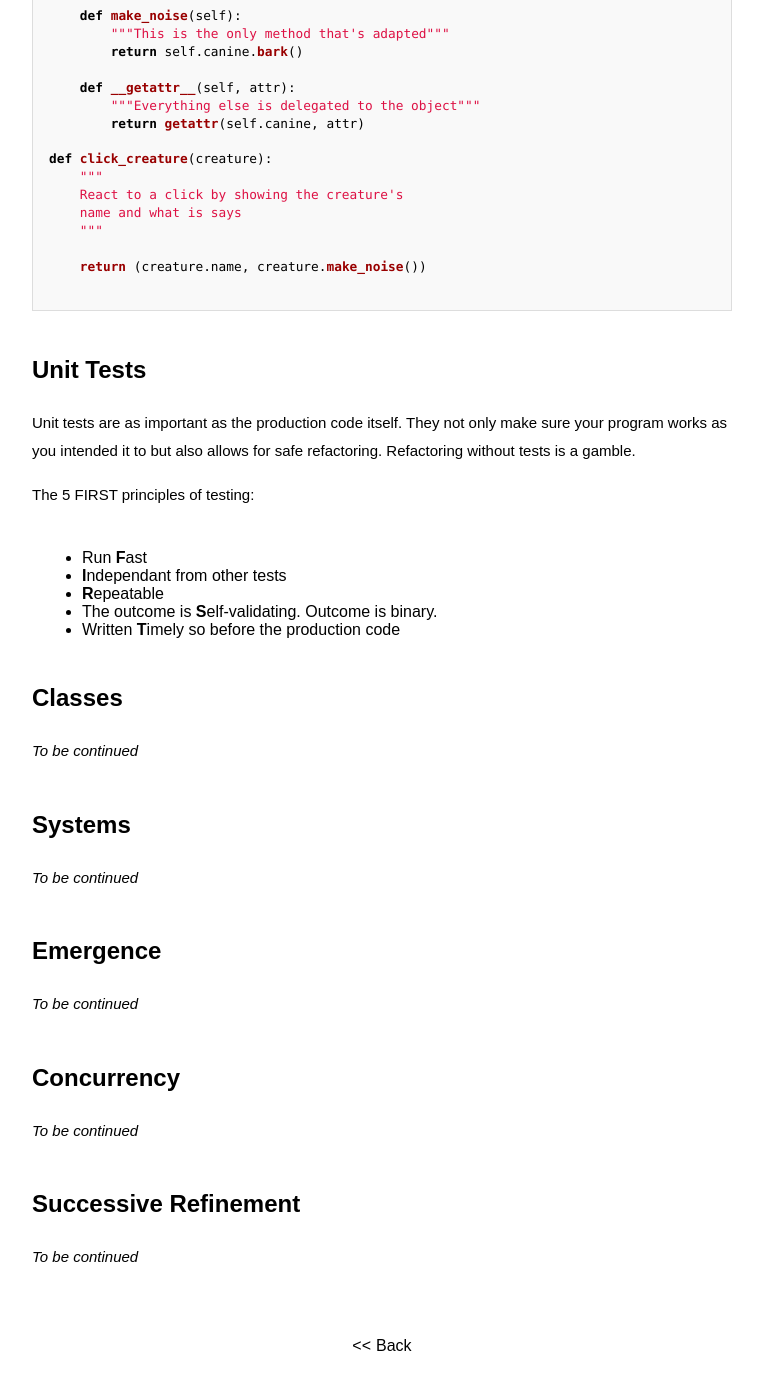
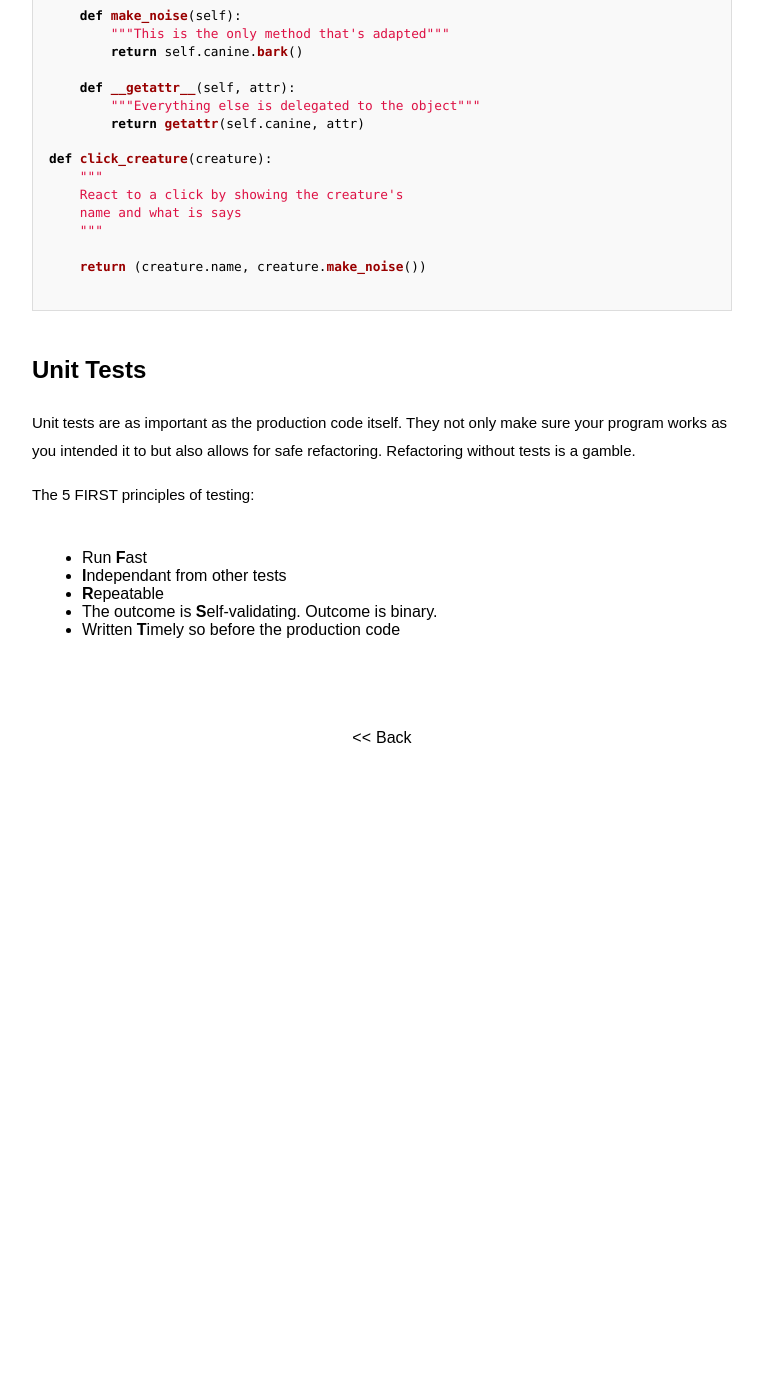
Before and after one commit to svenhofstede-zz/svenhofstede.github.ios, a Jekyll site: the page built from _posts/2016-12-12-clean-code-summary.md, in a window 1280 px wide and 1400 px high, scrolled down 4718 px. Shown: the top 1390 px of the window, without its empty margins (258-1021 px from the left). Built offline with Jekyll 4.4.1, drawn with Linux system fonts in a browser that asks for light colours; some web fonts are replaced; after the commit the page ends 5510 px from its top, so only the background shows below that.

Commit message:
Finished clean code

```diff
--- a/_posts/2016-12-12-clean-code-summary.md
+++ b/_posts/2016-12-12-clean-code-summary.md
@@ -164,23 +164,3 @@ The 5 FIRST principles of testing:
 * **R**epeatable
 * The outcome is **S**elf-validating. Outcome is binary.
 * Written **T**imely so before the production code
-
-## Classes
-
-*To be continued*
-
-## Systems
-
-*To be continued*
-
-## Emergence
-
-*To be continued*
-
-## Concurrency
-
-*To be continued*
-
-## Successive Refinement
-
-*To be continued*
```
Also changed, not shown: _posts/2016-12-02-book-list.md (+1 -1 lines).
